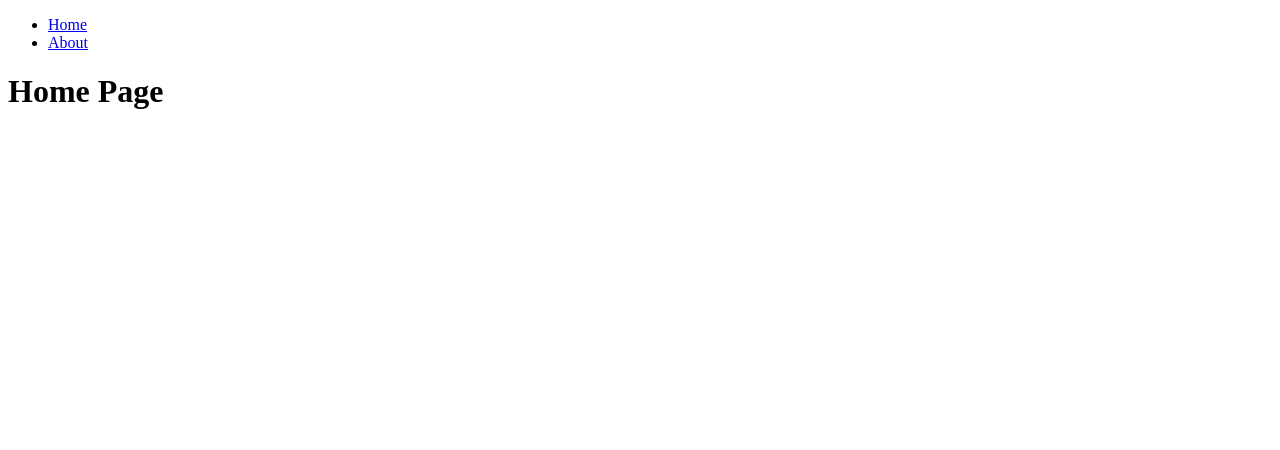
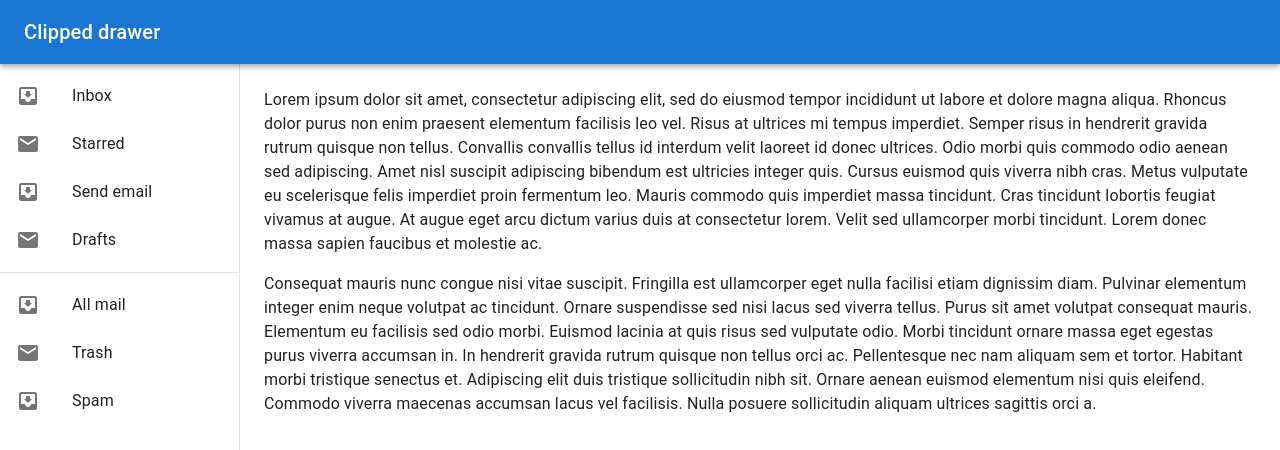
Before and after one commit to nrod968/nrod968.github.io, a React (Create React App) app: page / in a window 1280 px wide. Shown: the top 450 px of the page. Built offline with nearby package versions, Linux system fonts and the light colour scheme.

Commit message:
Clipped Drawer

```diff
--- a/src/App.tsx
+++ b/src/App.tsx
@@ -1,13 +1,14 @@
 import { BrowserRouter as Router, Route, Routes } from "react-router-dom";
 import React from "react";
 import Navbar from "./components/Navbar";
-import Home from "./pages/home";
-import About from "./pages/about";
+import Home from "./pages/Home";
+import About from "./pages/About";
+import ClippedDrawer from "./components/ClippedDrawer";
 
 const App = () => {
     return (
         <Router> {/* No basename needed if using a user GitHub Pages repo */}
-            <Navbar />
+            <ClippedDrawer />
             <Routes>
                 <Route path="/" element={<Home />} />
                 <Route path="/about" element={<About />} />
--- /dev/null
+++ b/src/components/ClippedDrawer.tsx
@@ -0,0 +1,99 @@
+import * as React from 'react';
+import Box from '@mui/material/Box';
+import Drawer from '@mui/material/Drawer';
+import AppBar from '@mui/material/AppBar';
+import CssBaseline from '@mui/material/CssBaseline';
+import Toolbar from '@mui/material/Toolbar';
+import List from '@mui/material/List';
+import Typography from '@mui/material/Typography';
+import Divider from '@mui/material/Divider';
+import ListItem from '@mui/material/ListItem';
+import ListItemButton from '@mui/material/ListItemButton';
+import ListItemIcon from '@mui/material/ListItemIcon';
+import ListItemText from '@mui/material/ListItemText';
+import InboxIcon from '@mui/icons-material/MoveToInbox';
+import MailIcon from '@mui/icons-material/Mail';
+
+const drawerWidth = 240;
+
+export default function ClippedDrawer() {
+    return (
+        <Box sx={{ display: 'flex' }}>
+            <CssBaseline />
+            <AppBar position="fixed" sx={{ zIndex: (theme) => theme.zIndex.drawer + 1 }}>
+                <Toolbar>
+                    <Typography variant="h6" noWrap component="div">
+                        Clipped drawer
+                    </Typography>
+                </Toolbar>
+            </AppBar>
+            <Drawer
+                variant="permanent"
+                sx={{
+                    width: drawerWidth,
+                    flexShrink: 0,
+                    [`& .MuiDrawer-paper`]: { width: drawerWidth, boxSizing: 'border-box' },
+                }}
+            >
+                <Toolbar />
+                <Box sx={{ overflow: 'auto' }}>
+                    <List>
+                        {['Inbox', 'Starred', 'Send email', 'Drafts'].map((text, index) => (
+                            <ListItem key={text} disablePadding>
+                                <ListItemButton>
+                                    <ListItemIcon>
+                                        {index % 2 === 0 ? <InboxIcon /> : <MailIcon />}
+                                    </ListItemIcon>
+                                    <ListItemText primary={text} />
+                                </ListItemButton>
+                            </ListItem>
+                        ))}
+                    </List>
+                    <Divider />
+                    <List>
+                        {['All mail', 'Trash', 'Spam'].map((text, index) => (
+                            <ListItem key={text} disablePadding>
+                                <ListItemButton>
+                                    <ListItemIcon>
+                                        {index % 2 === 0 ? <InboxIcon /> : <MailIcon />}
+                                    </ListItemIcon>
+                                    <ListItemText primary={text} />
+                                </ListItemButton>
+                            </ListItem>
+                        ))}
+                    </List>
+                </Box>
+            </Drawer>
+            <Box component="main" sx={{ flexGrow: 1, p: 3 }}>
+                <Toolbar />
+                <Typography sx={{ marginBottom: 2 }}>
+                    Lorem ipsum dolor sit amet, consectetur adipiscing elit, sed do eiusmod
+                    tempor incididunt ut labore et dolore magna aliqua. Rhoncus dolor purus non
+                    enim praesent elementum facilisis leo vel. Risus at ultrices mi tempus
+                    imperdiet. Semper risus in hendrerit gravida rutrum quisque non tellus.
+                    Convallis convallis tellus id interdum velit laoreet id donec ultrices.
+                    Odio morbi quis commodo odio aenean sed adipiscing. Amet nisl suscipit
+                    adipiscing bibendum est ultricies integer quis. Cursus euismod quis viverra
+                    nibh cras. Metus vulputate eu scelerisque felis imperdiet proin fermentum
+                    leo. Mauris commodo quis imperdiet massa tincidunt. Cras tincidunt lobortis
+                    feugiat vivamus at augue. At augue eget arcu dictum varius duis at
+                    consectetur lorem. Velit sed ullamcorper morbi tincidunt. Lorem donec massa
+                    sapien faucibus et molestie ac.
+                </Typography>
+                <Typography sx={{ marginBottom: 2 }}>
+                    Consequat mauris nunc congue nisi vitae suscipit. Fringilla est ullamcorper
+                    eget nulla facilisi etiam dignissim diam. Pulvinar elementum integer enim
+                    neque volutpat ac tincidunt. Ornare suspendisse sed nisi lacus sed viverra
+                    tellus. Purus sit amet volutpat consequat mauris. Elementum eu facilisis
+                    sed odio morbi. Euismod lacinia at quis risus sed vulputate odio. Morbi
+                    tincidunt ornare massa eget egestas purus viverra accumsan in. In hendrerit
+                    gravida rutrum quisque non tellus orci ac. Pellentesque nec nam aliquam sem
+                    et tortor. Habitant morbi tristique senectus et. Adipiscing elit duis
+                    tristique sollicitudin nibh sit. Ornare aenean euismod elementum nisi quis
+                    eleifend. Commodo viverra maecenas accumsan lacus vel facilisis. Nulla
+                    posuere sollicitudin aliquam ultrices sagittis orci a.
+                </Typography>
+            </Box>
+        </Box>
+    );
+}
--- /dev/null
+++ b/src/components/index.ts
@@ -0,0 +1,2 @@
+export * from './Navbar';
+export * from './ClippedDrawer';
--- a/src/index.tsx
+++ b/src/index.tsx
@@ -2,7 +2,15 @@
 import ReactDOM from "react-dom/client";
 import App from "./App";
 
-const root = ReactDOM.createRoot(document.getElementById("root") as HTMLElement);
+// Get the root element and ensure it's not null
+const rootElement = document.getElementById("root");
+if (!rootElement) {
+    throw new Error("Root element not found");
+}
+
+const root = ReactDOM.createRoot(rootElement);
+
+// Render the app
 root.render(
     <React.StrictMode>
         <App />
--- /dev/null
+++ b/src/pages/index.ts
@@ -0,0 +1,2 @@
+export * from './Home';
+export * from './About';
--- /dev/null
+++ b/src/react-app-env.d.ts
@@ -0,0 +1 @@
+/// <reference types="react-scripts" />
```
Also changed, not shown: package.json (+10 -3 lines), tsconfig.json (added, +32 -0 lines), 1 other file (tests, documents, lock files or other folders).
